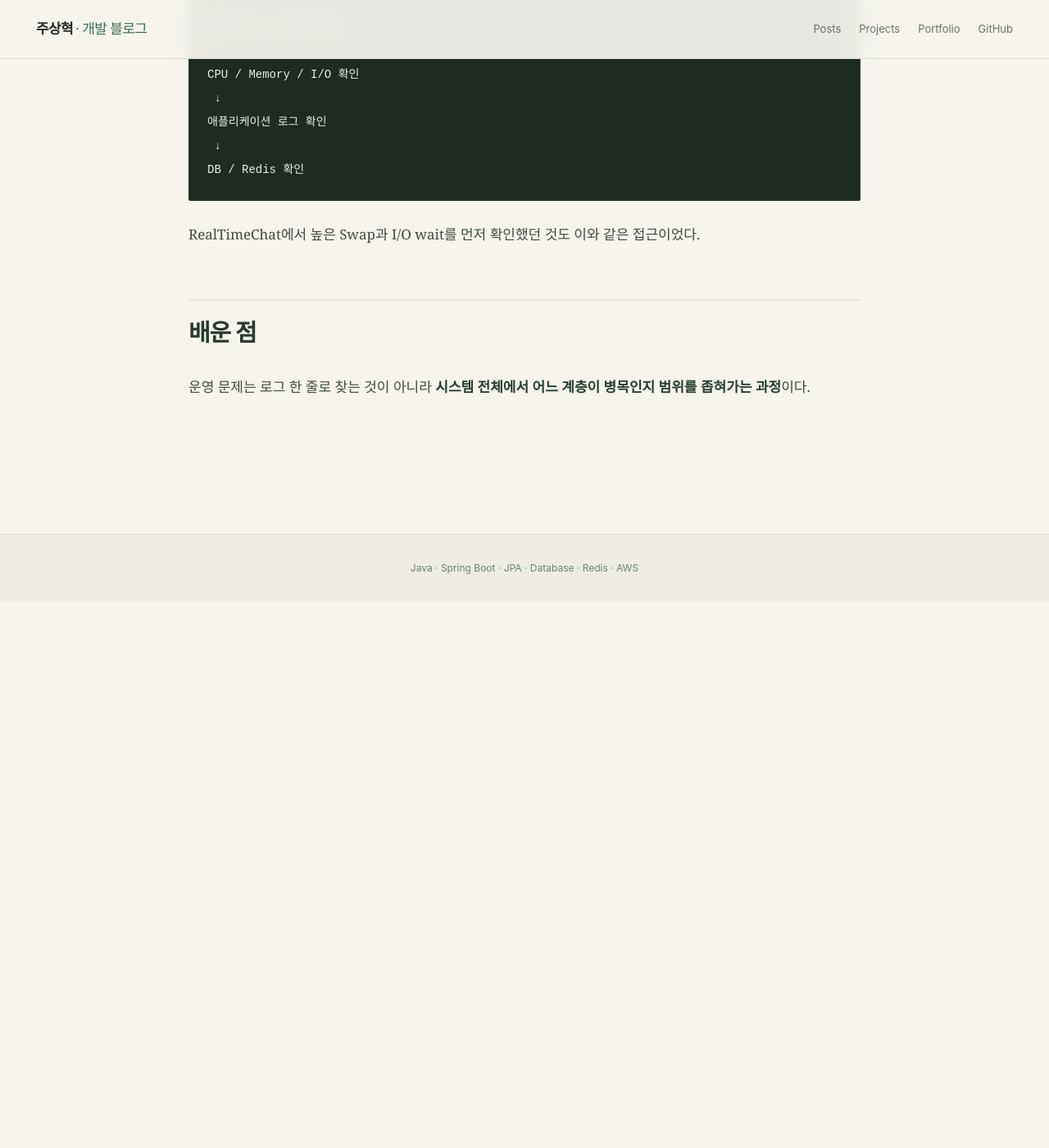
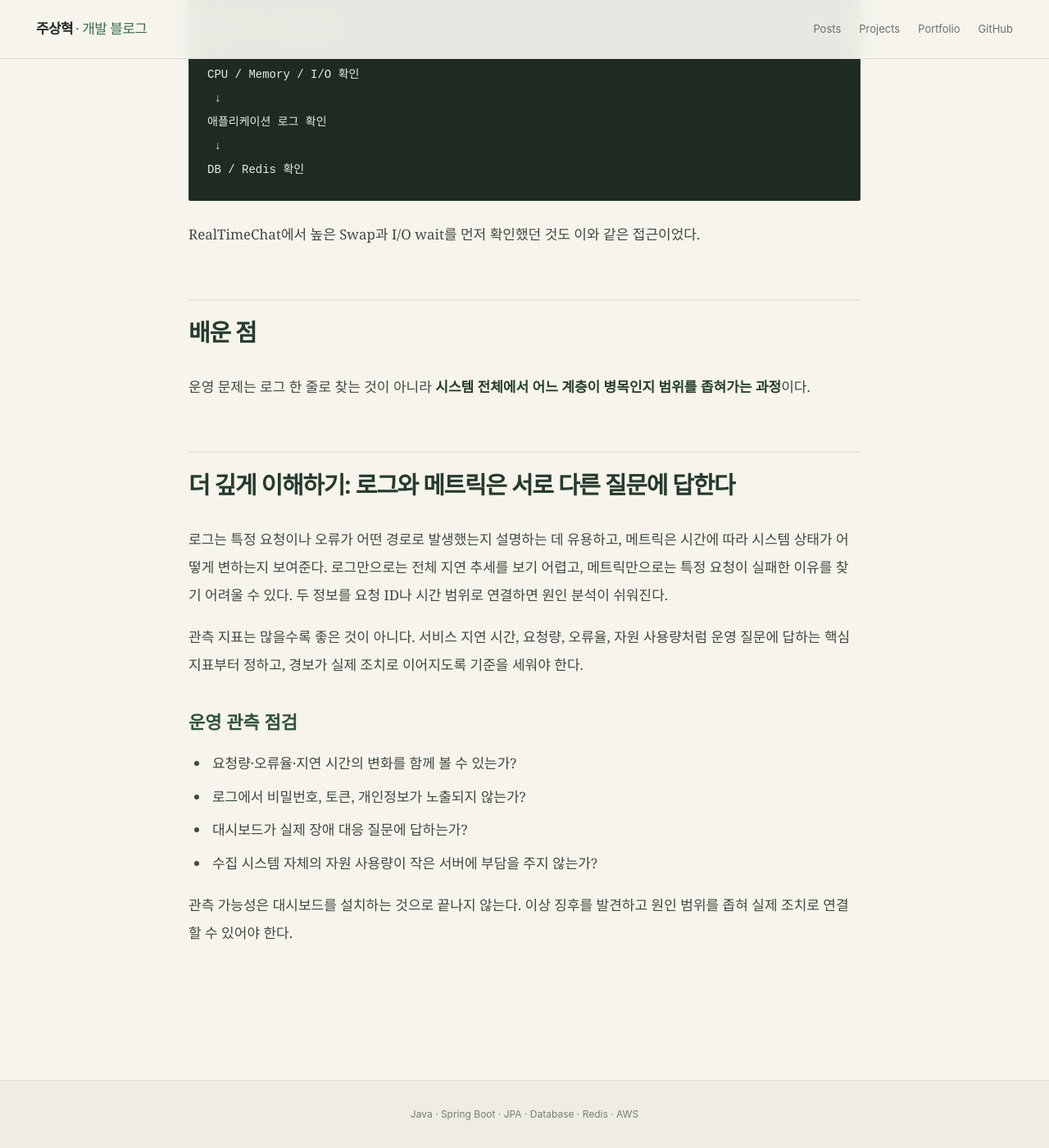
Before and after one commit to zuzusnasna/zuzusnasna.github.io, a Jekyll site: the page built from _posts/2026-10-30-observability-logs-metrics.md, in a window 1280 px wide and 1400 px high, scrolled down 1922 px. Shown: the whole window at 82% size. Built offline with Jekyll 4.4.1, drawn with Linux system fonts in a browser that asks for light colours; before the commit the page ends 2656 px from its top, so only the background shows below that.

Commit message:
docs: expand infrastructure study notes

```diff
--- a/_posts/2026-10-30-observability-logs-metrics.md
+++ b/_posts/2026-10-30-observability-logs-metrics.md
@@ -59,3 +59,17 @@ RealTimeChat에서 높은 Swap과 I/O wait를 먼저 확인했던 것도 이와
 ## 배운 점
 
 운영 문제는 로그 한 줄로 찾는 것이 아니라 **시스템 전체에서 어느 계층이 병목인지 범위를 좁혀가는 과정**이다.
+
+## 더 깊게 이해하기: 로그와 메트릭은 서로 다른 질문에 답한다
+
+로그는 특정 요청이나 오류가 어떤 경로로 발생했는지 설명하는 데 유용하고, 메트릭은 시간에 따라 시스템 상태가 어떻게 변하는지 보여준다. 로그만으로는 전체 지연 추세를 보기 어렵고, 메트릭만으로는 특정 요청이 실패한 이유를 찾기 어려울 수 있다. 두 정보를 요청 ID나 시간 범위로 연결하면 원인 분석이 쉬워진다.
+
+관측 지표는 많을수록 좋은 것이 아니다. 서비스 지연 시간, 요청량, 오류율, 자원 사용량처럼 운영 질문에 답하는 핵심 지표부터 정하고, 경보가 실제 조치로 이어지도록 기준을 세워야 한다.
+
+### 운영 관측 점검
+- 요청량·오류율·지연 시간의 변화를 함께 볼 수 있는가?
+- 로그에서 비밀번호, 토큰, 개인정보가 노출되지 않는가?
+- 대시보드가 실제 장애 대응 질문에 답하는가?
+- 수집 시스템 자체의 자원 사용량이 작은 서버에 부담을 주지 않는가?
+
+관측 가능성은 대시보드를 설치하는 것으로 끝나지 않는다. 이상 징후를 발견하고 원인 범위를 좁혀 실제 조치로 연결할 수 있어야 한다.
```
